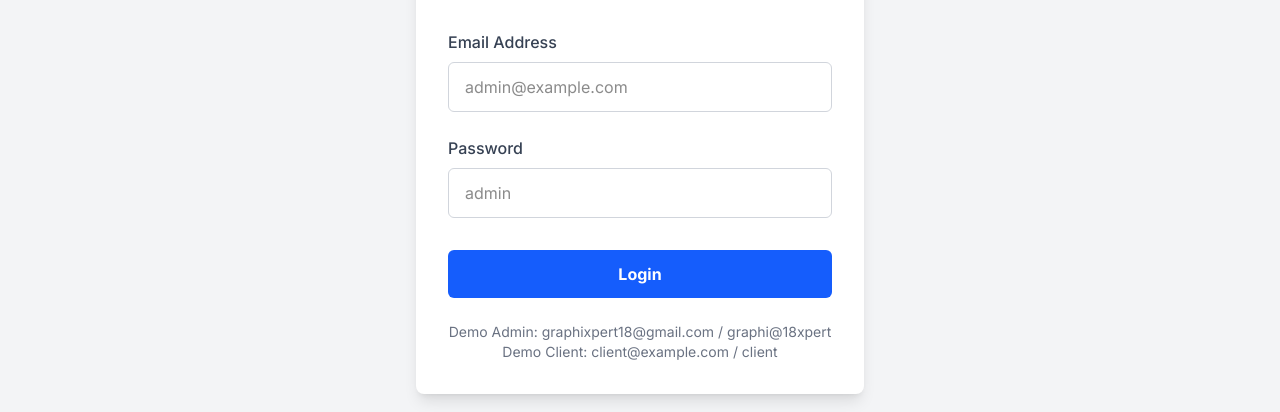
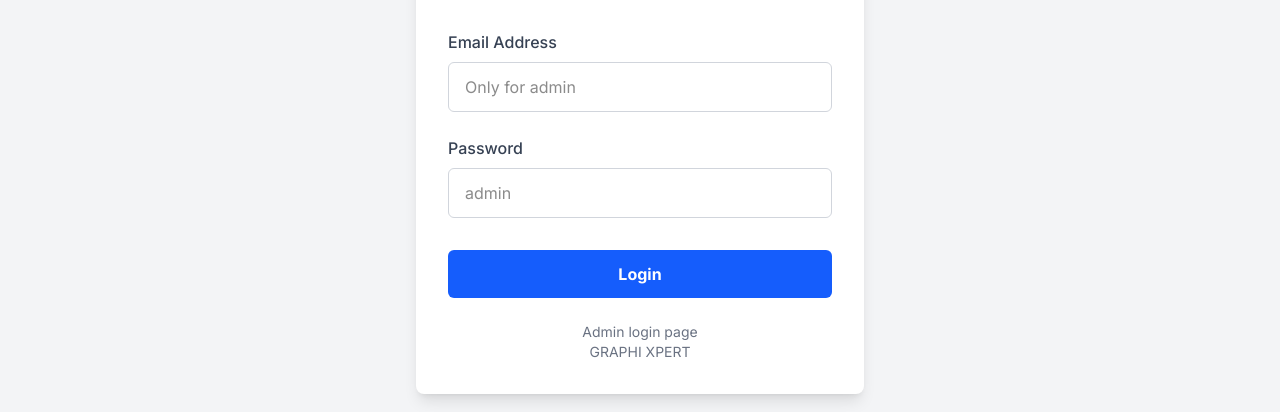
Before and after one commit to GraphiXpert18/GraphiXpert-Official, a Next.js app in the folder client/: page /login in a window 1280 px wide. Shown: the part 302-714 px from the top of the page. Built offline with nearby package versions, Linux system fonts and the light colour scheme; no server answers.

Commit message:
final touch

```diff
--- a/client/src/app/login/page.tsx
+++ b/client/src/app/login/page.tsx
@@ -63,7 +63,7 @@ export default function LoginPage() {
                             onChange={(e) => setEmail(e.target.value)}
                             required
                             className="w-full px-4 py-3 border border-gray-300 rounded-md focus:outline-none focus:ring-2 focus:ring-blue-500"
-                            placeholder="admin@example.com"
+                            placeholder="Only for admin"
                         />
                     </div>
 
@@ -90,8 +90,8 @@ export default function LoginPage() {
                 </form>
 
                 <div className="mt-6 text-center text-sm text-gray-500">
-                    <p>Demo Admin: graphixpert18@gmail.com / graphi@18xpert</p>
-                    <p>Demo Client: client@example.com / client</p>
+                    <p>Admin login page</p>
+                    <p>GRAPHI XPERT</p>
                 </div>
             </div>
         </div>
--- a/client/src/app/page.tsx
+++ b/client/src/app/page.tsx
@@ -53,7 +53,7 @@ export default function Home() {
                 <div className="mb-4">
                   {service.image ? (
                     <img
-                      src={`${API_URL}${service.image}`}
+                      src={service.image.startsWith('http') ? service.image : `${API_URL}${service.image}`}
                       alt={service.title}
                       className="w-16 h-16 object-cover rounded-full"
                     />
--- a/client/src/app/portfolio/[id]/page.tsx
+++ b/client/src/app/portfolio/[id]/page.tsx
@@ -66,7 +66,9 @@ export default function ProjectDetailPage() {
     ];
 
     const currentMedia = allMedia[currentMediaIndex];
-    const displayUrl = currentMedia ? `${API_URL}${currentMedia.url}` : '/placeholder.jpg';
+    const displayUrl = currentMedia
+        ? (currentMedia.url.startsWith('http') ? currentMedia.url : `${API_URL}${currentMedia.url}`)
+        : '/placeholder.jpg';
 
     // Extract YouTube video ID if videoUrl is provided
     const getYouTubeEmbedUrl = (url: string) => {
@@ -128,7 +130,7 @@ export default function ProjectDetailPage() {
                                         </div>
                                     ) : (
                                         <img
-                                            src={`${API_URL}${media.url}`}
+                                            src={media.url.startsWith('http') ? media.url : `${API_URL}${media.url}`}
                                             alt={`${Project.title} ${index + 1}`}
                                             className="w-full h-20 object-cover bg-gray-50"
                                         />
--- a/client/src/app/services/[id]/page.tsx
+++ b/client/src/app/services/[id]/page.tsx
@@ -24,7 +24,9 @@ export default function ServiceDetailsPage() {
             const { data } = await api.get(`/services/${id}`);
             setService({
                 ...data,
-                image: data.image ? `${API_URL}${data.image}` : undefined
+                image: data.image
+                    ? (data.image.startsWith('http') ? data.image : `${API_URL}${data.image}`)
+                    : undefined
             });
         } catch (error) {
             console.error('Error fetching service:', error);
--- a/client/src/components/ServiceCard.tsx
+++ b/client/src/components/ServiceCard.tsx
@@ -1,5 +1,6 @@
 import Link from 'next/link';
 import { FaArrowRight } from 'react-icons/fa';
+import { API_URL } from '@/lib/config';
 
 interface ServiceProps {
     _id: string;
@@ -14,7 +15,7 @@ const ServiceCard = ({ service }: { service: ServiceProps }) => {
         <div className="bg-white rounded-lg shadow-md overflow-hidden hover:shadow-xl transition duration-300 flex flex-col h-full">
             {service.image && (
                 <img
-                    src={service.image}
+                    src={service.image.startsWith('http') ? service.image : `${API_URL}${service.image}`}
                     alt={service.title}
                     className="w-full h-48 object-cover"
                 />
```
